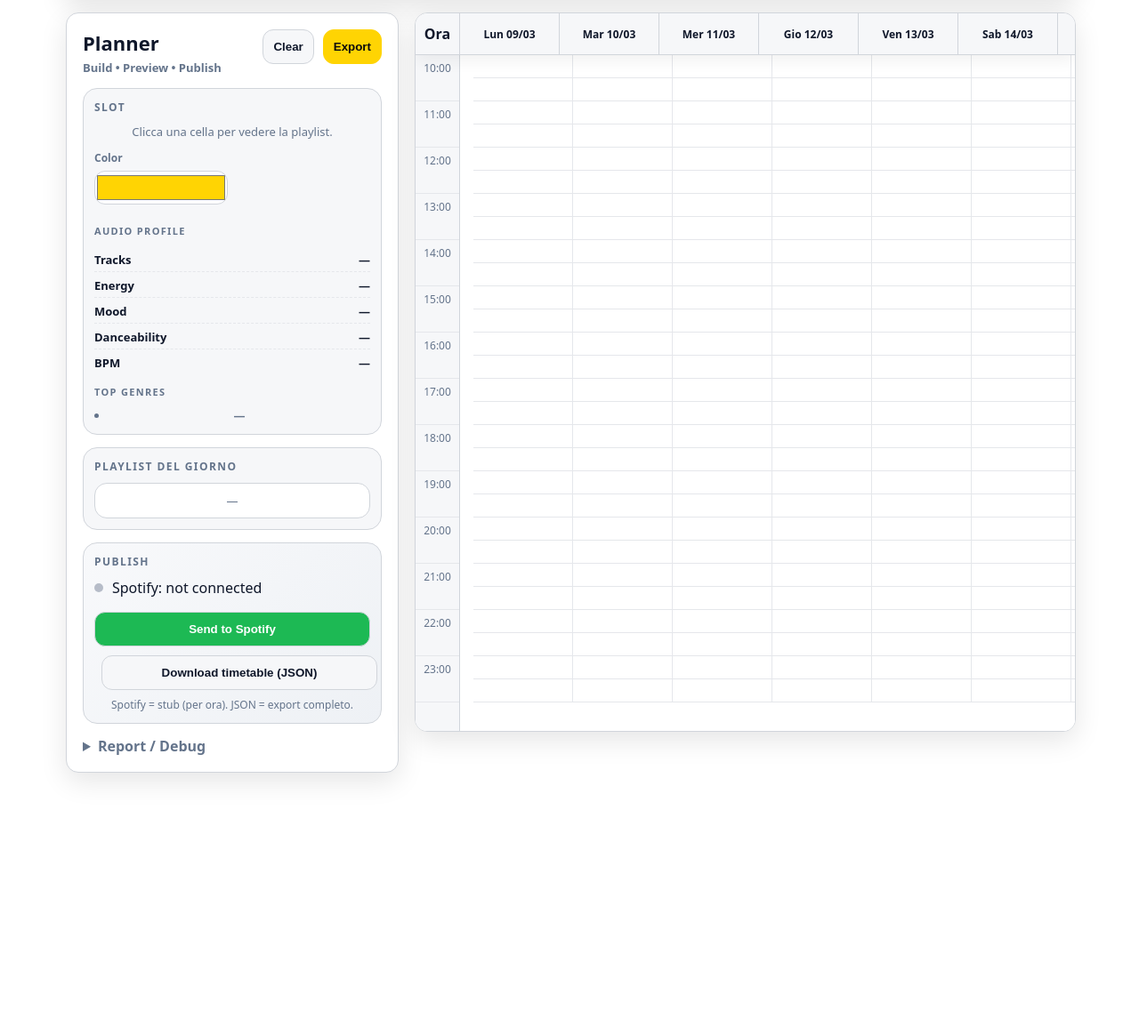
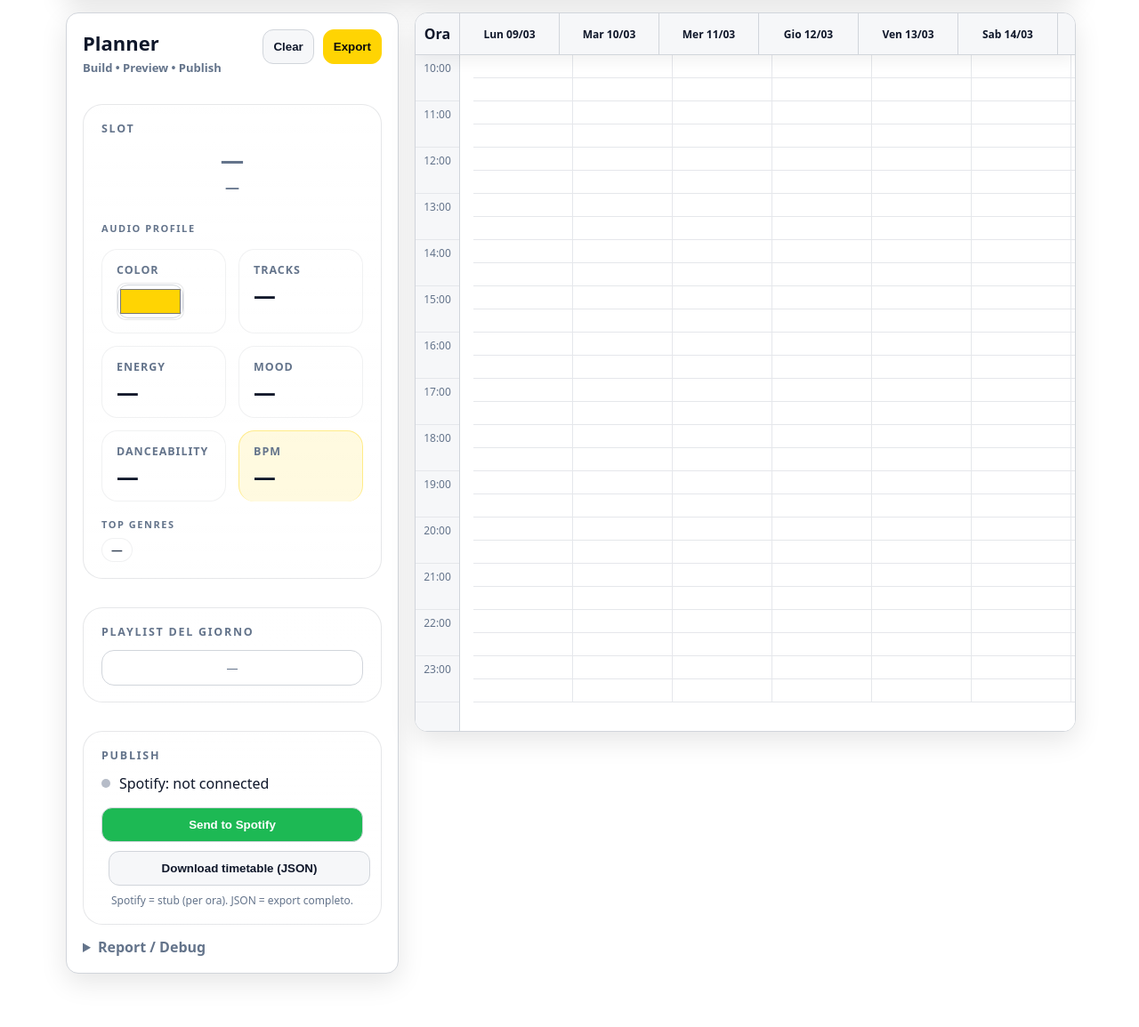
Before and after one commit to MicheleRoar/SISMA, a Flask app: page /planner/ in a window 1280 px wide. Shown: the part 105-1260 px from the top of the page at 89% size. Before the commit the page ends 984 px from the top, so only its background shows below. Run offline with Flask 3, Linux system fonts and the light colour scheme; parts of the project's set-up code (start-up, migrations or seed data) failed here and were passed over; some libraries are stand-ins or nearby versions.

Commit message:
feat(planner): improved planner layout

```diff
--- a/app/static/css/planner.css
+++ b/app/static/css/planner.css
@@ -432,3 +432,137 @@ details.mini summary{
 .pl-item-checkable {
   cursor: pointer;
 }
+
+.panel-section {
+  margin-top: 18px;
+  padding: 18px 20px;
+  border: 1px solid rgba(15, 23, 42, 0.10);
+  border-radius: 22px;
+  background: linear-gradient(
+    180deg,
+    rgba(255,255,255,0.18) 0%,
+    rgba(255,255,255,0.08) 100%
+  );
+  box-shadow: inset 0 1px 0 rgba(255,255,255,0.28);
+}
+
+.section-title {
+  margin-bottom: 12px;
+  font-size: 0.78rem;
+  font-weight: 800;
+  letter-spacing: 0.14em;
+  text-transform: uppercase;
+  color: #64748b;
+}
+
+.section-title.small {
+  margin-bottom: 2px;
+}
+
+.slot-header {
+  text-align: center;
+  margin-bottom: 18px;
+}
+
+.slot-period {
+  font-size: 1.65rem;
+  font-weight: 800;
+  color: #64748b;
+  line-height: 1.15;
+}
+
+.slot-time {
+  margin-top: 4px;
+  font-size: 1rem;
+  font-weight: 600;
+  color: #64748b;
+}
+
+.slot-stats {
+  display: grid;
+  grid-template-columns: 1fr 1fr;
+  gap: 14px;
+  margin-top: 10px;
+}
+
+.slot-stats .section-title.small {
+  grid-column: 1 / -1;
+}
+
+.stat-row {
+  display: block;
+  padding: 14px 16px;
+  border: 1px solid rgba(15, 23, 42, 0.06);
+  border-radius: 18px;
+  background: rgba(255,255,255,0.38);
+}
+
+.stat-row span:first-child {
+  display: block;
+  margin-bottom: 6px;
+  font-size: 0.78rem;
+  font-weight: 800;
+  letter-spacing: 0.08em;
+  text-transform: uppercase;
+  color: #64748b;
+}
+
+.stat-row span:last-child {
+  display: block;
+  font-size: 1.55rem;
+  font-weight: 800;
+  color: #0f172a;
+  line-height: 1.1;
+}
+
+.stat-bpm {
+  background: rgba(255, 212, 3, 0.12);
+  border-color: rgba(255, 212, 3, 0.40);
+}
+
+.stat-color .color-box {
+  width: 76px;
+  height: 42px;
+  margin-top: 2px;
+  display: flex;
+  align-items: center;
+  justify-content: flex-start;
+  border-radius: 10px;
+  overflow: hidden;
+  border: 1px solid rgba(15, 23, 42, 0.10);
+  background: rgba(255,255,255,0.25);
+}
+
+.stat-color input[type="color"] {
+  width: 100%;
+  height: 100%;
+  padding: 0;
+  border: none;
+  background: transparent;
+  cursor: pointer;
+}
+
+.slot-genres {
+  margin-top: 18px;
+}
+
+.slot-genres ul {
+  display: flex;
+  flex-wrap: wrap;
+  gap: 8px;
+  padding: 0;
+  margin: 8px 0 0 0;
+  list-style: none;
+}
+
+.slot-genres li {
+  padding: 5px 10px;
+  border-radius: 999px;
+  background: rgba(255,255,255,0.50);
+  border: 1px solid rgba(15, 23, 42, 0.06);
+  color: #334155;
+  font-size: 0.80rem;
+  font-weight: 700;
+  line-height: 1.2;
+  white-space: nowrap;
+}
--- a/app/static/js/planner.js
+++ b/app/static/js/planner.js
@@ -27,6 +27,8 @@
   const gridScroll = document.getElementById("gridScroll");
 
   const slotInfo = document.getElementById("slotInfo");
+  const slotPeriod = document.getElementById("slotPeriod");
+  const slotTimeInfo = document.getElementById("slotTime");
   const slotPlaylistList = document.getElementById("slotPlaylistList");
   const slotList = document.getElementById("slotList");
   const summaryStats = document.getElementById("summaryStats");
@@ -502,14 +504,16 @@
         selected.slotId = id;
         selected.dayISO = null;
         applySelectedSlotToEditor(slots[id], null);
-        if (slotInfo) slotInfo.textContent = `Selezionato: ${slots[id].name} (${slots[id].start}–${slots[id].end})`;
+        if (slotPeriod) slotPeriod.textContent = safeText(slots[id].name, "—");
+        if (slotTimeInfo) slotTimeInfo.textContent = `${slots[id].start}–${slots[id].end}`;
         repaintAll();
       });
     });
   }
 
   function renderSidebarEmpty(msg) {
-    if (slotInfo) slotInfo.textContent = msg || "—";
+    if (slotPeriod) slotPeriod.textContent = "—";
+    if (slotTimeInfo) slotTimeInfo.textContent = msg || "—";
     if (slotPlaylistList) slotPlaylistList.innerHTML = `<div class="hint">—</div>`;
   }
 
@@ -623,7 +627,8 @@
     selected = { slotId, dayISO };
     repaintAll();
 
-    if (slotInfo) slotInfo.textContent = `${slot.name} • ${dayISO} • ${slot.start}–${slot.end}`;
+    if (slotPeriod) slotPeriod.textContent = safeText(slot.name, "—");
+    if (slotTimeInfo) slotTimeInfo.textContent = `${slot.start}–${slot.end}`;
 
     const playlist = ensureTrackEnabledFlags(slot, dayISO);
     applySelectedSlotToEditor(slot, dayISO);
--- a/app/templates/planner/planner.html
+++ b/app/templates/planner/planner.html
@@ -45,24 +45,23 @@
 
           <div class="section-title">Slot</div>
 
-          <div id="slotInfo" class="hint">
-            Clicca una cella per vedere la playlist.
-          </div>
-
-          <div class="slot-controls">
-
-            <div class="field">
-              <label for="slotColorEdit">Color</label>
-              <input id="slotColorEdit" type="color" value="#FFD403" />
-            </div>
-
+          <div class="slot-header">
+            <div id="slotPeriod" class="slot-period">—</div>
+            <div id="slotTime" class="slot-time">—</div>
           </div>
 
           <div class="slot-stats">
 
             <div class="section-title small">Audio profile</div>
 
-            <div class="stat-row">
+            <div class="stat-row stat-color">
+              <span>Color</span>
+              <div class="color-box">
+                <input id="slotColorEdit" type="color" value="#FFD403" />
+              </div>
+            </div>
+
+            <div class="stat-row stat-tracks">
               <span>Tracks</span>
               <span id="slotTracks">—</span>
             </div>
@@ -82,7 +81,7 @@
               <span id="slotDance">—</span>
             </div>
 
-            <div class="stat-row">
+            <div class="stat-row stat-bpm">
               <span>BPM</span>
               <span id="slotBpm">—</span>
             </div>
```
Also changed, not shown: app/static/js/spotify.js (+205 -48 lines).
